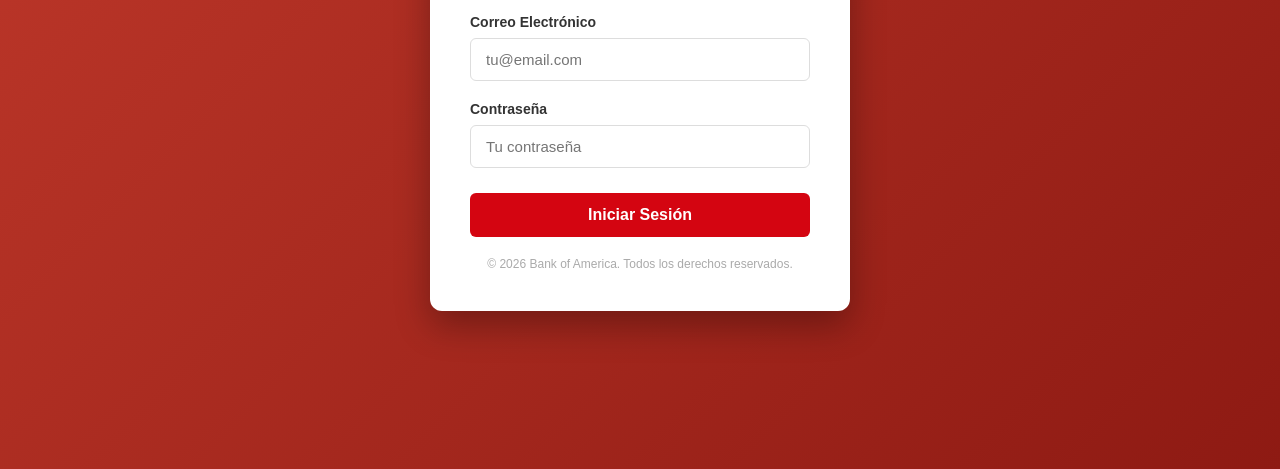
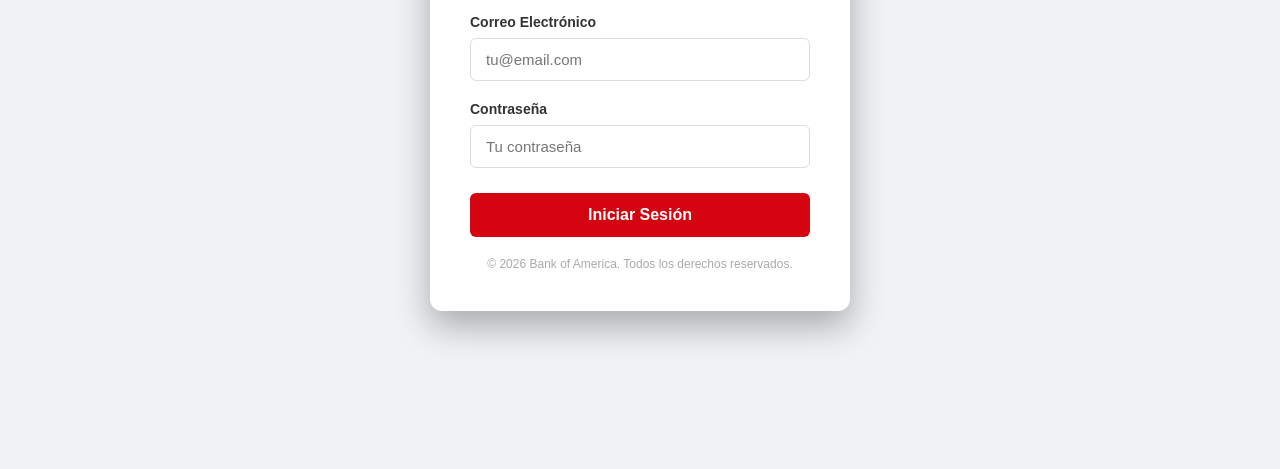
Before and after one commit to Bankofmaerica/Banck-of, a plain HTML site: page index.html in a window 1280 px wide. Shown: the part 331-800 px from the top of the page. Drawn offline with Linux system fonts and the light colour scheme.

Commit message:
Update index.html

```diff
--- a/index.html
+++ b/index.html
@@ -13,7 +13,7 @@
 
     body {
       font-family: Arial, sans-serif;
-      background: linear-gradient(135deg, #c0392b 0%, #8e1a13 100%);
+      background: #f0f2f5;
       min-height: 100vh;
       display: flex;
       justify-content: center;
@@ -150,8 +150,7 @@
     <p class="pie">© 2026 Bank of America. Todos los derechos reservados.</p>
   </div>
 
-  <!-- Cargar primero datos, luego lógica -->
-  <script src="datos.js"></script>
+  <!-- script.js ya incluye los datos de usuarios -->
   <script src="script.js"></script>
 
 </body>
```
